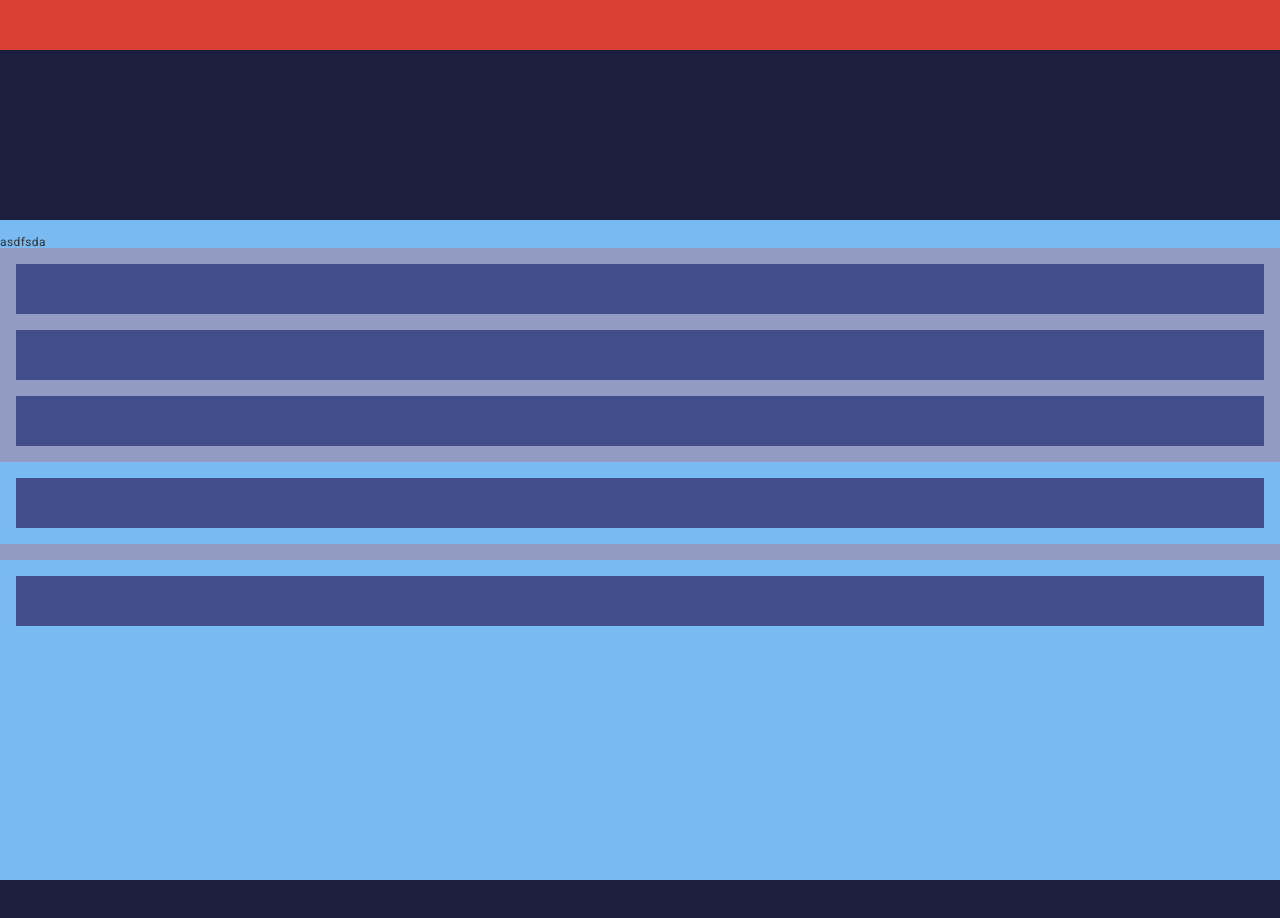
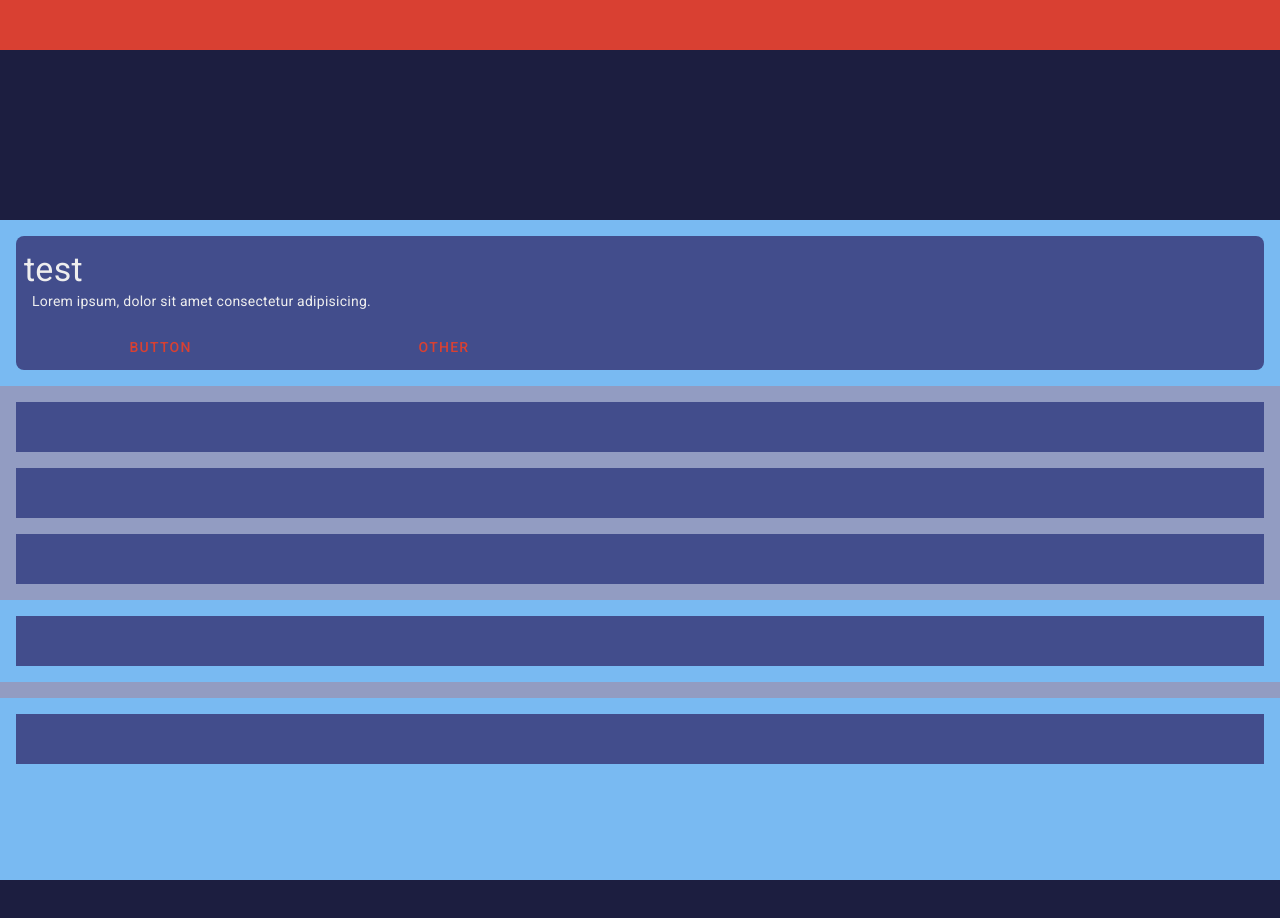
Before and after one commit to BenLirio/healthy-smile-mobile-wire, a React (Create React App) app: page / in a window 1280 px wide. Shown: the top 918 px of the page. Built offline with nearby package versions, Linux system fonts and the light colour scheme.

Commit message:
Add cta with two button

```diff
--- /dev/null
+++ b/src/components/Cta/Cta.js
@@ -0,0 +1,28 @@
+import React from 'react'
+import classes from './Cta.module.scss'
+import Text from '../Text/Text'
+export default function Cta() {
+  return (
+    <div className={classes.Cta}>
+      <div className={classes.Title}>
+        <Text type='headline4' color='light'>
+          test
+        </Text>
+      </div>
+      <div className={classes.Text}>
+        <Text type='body2' color='light'>
+          Lorem ipsum, dolor sit amet consectetur adipisicing.
+        </Text>
+      </div>
+      <div className={classes.Buttons}>
+        <div className={classes.Button}>
+          <Text type='button'>button</Text>
+        </div>
+        <div className={classes.Button}>
+          <Text type='button'>other</Text>
+        </div>
+        <div style={{ flex: '3 1 auto' }}></div>
+      </div>
+    </div>
+  )
+}
--- /dev/null
+++ b/src/components/Cta/Cta.module.scss
@@ -0,0 +1,23 @@
+@import '../../variables.scss';
+.Cta {
+  background: $secondary;
+  margin: 0 $_1 $_1;
+  border-radius: $_05;
+  padding-top: $_1;
+}
+.Title {
+  margin-left: $_05;
+  margin-bottom: $_05;
+}
+.Text {
+  margin: 0 $_1 $_2;
+}
+.Buttons {
+  display: flex;
+  flex-direction: row;
+}
+.Button {
+  text-align: center;
+  flex: 1 1 auto;
+  margin-bottom: $_1;
+}
--- a/src/components/Text/Text.js
+++ b/src/components/Text/Text.js
@@ -61,6 +61,7 @@ const styles = {
     fontWeight: '500',
     textTransform: 'uppercase',
     lineHeight: '0.875rem',
+    color: '#d94032',
   },
   caption: {
     fontSize: '0.75rem',
@@ -69,9 +70,13 @@ const styles = {
   },
 }
 export default function FontFace(props) {
-  return (
-    <p style={props.type ? styles[props.type] : styles.body1}>
-      {props.children}
-    </p>
-  )
+  const style = props.type ? styles[props.type] : styles.body1
+  if (props.color) {
+    if (props.color === 'light') {
+      style.color = '#EEE'
+    } else {
+      style.color = props.color
+    }
+  }
+  return <p style={style}>{props.children}</p>
 }
--- a/src/containers/Body/Body.js
+++ b/src/containers/Body/Body.js
@@ -4,12 +4,13 @@ import Card from '../../components/Card/Card'
 import Section from '../../components/Section/Section'
 import Post from '../../components/Post/Post'
 import Text from '../../components/Text/Text'
+import Cta from '../../components/Cta/Cta'
 
 export default function Body() {
   return (
     <div className={classes.Body}>
       <Post>
-        <Text type='caption'>asdfsda</Text>
+        <Cta></Cta>
         <Section>
           <Card />
           <Card />
```
